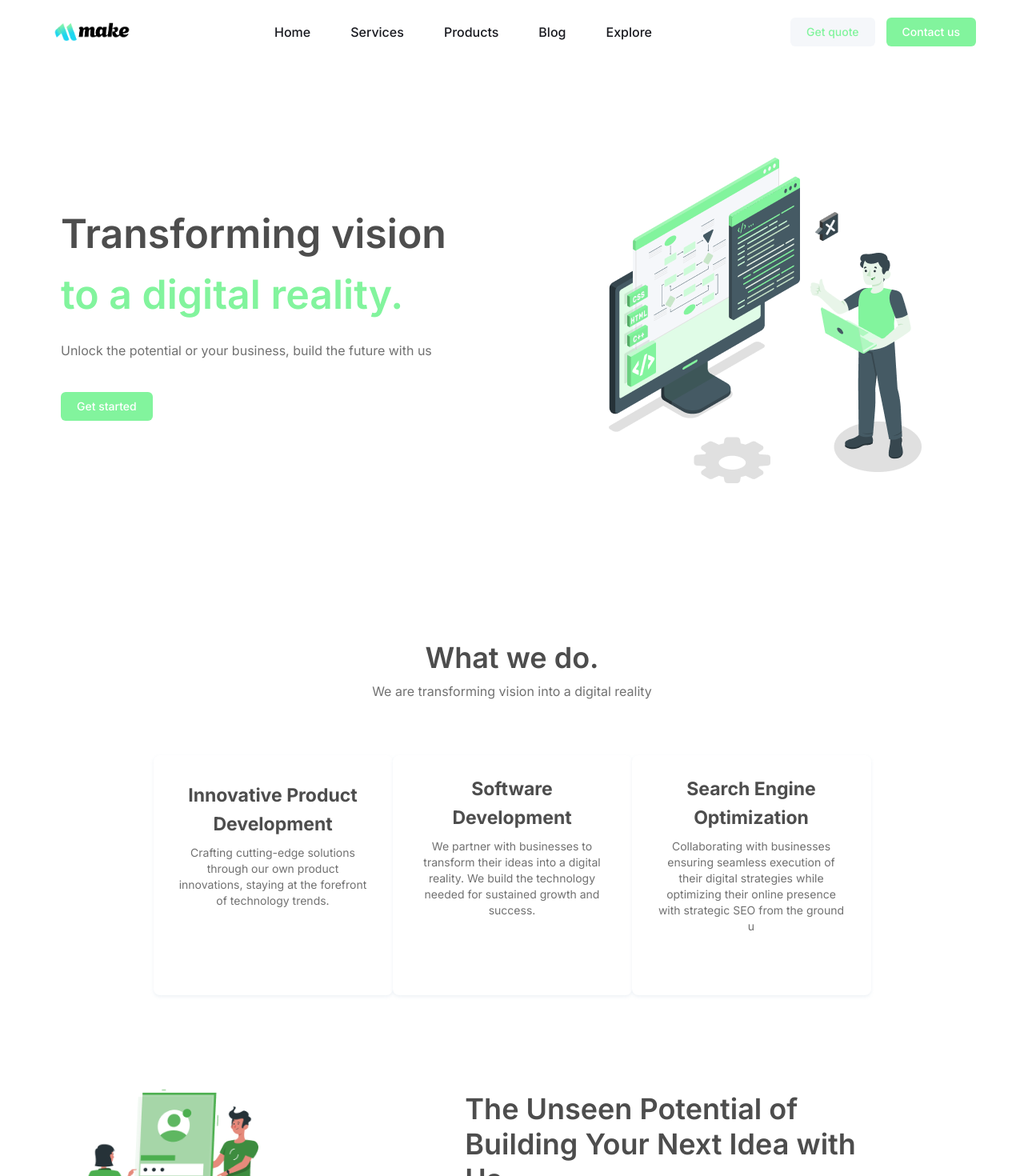
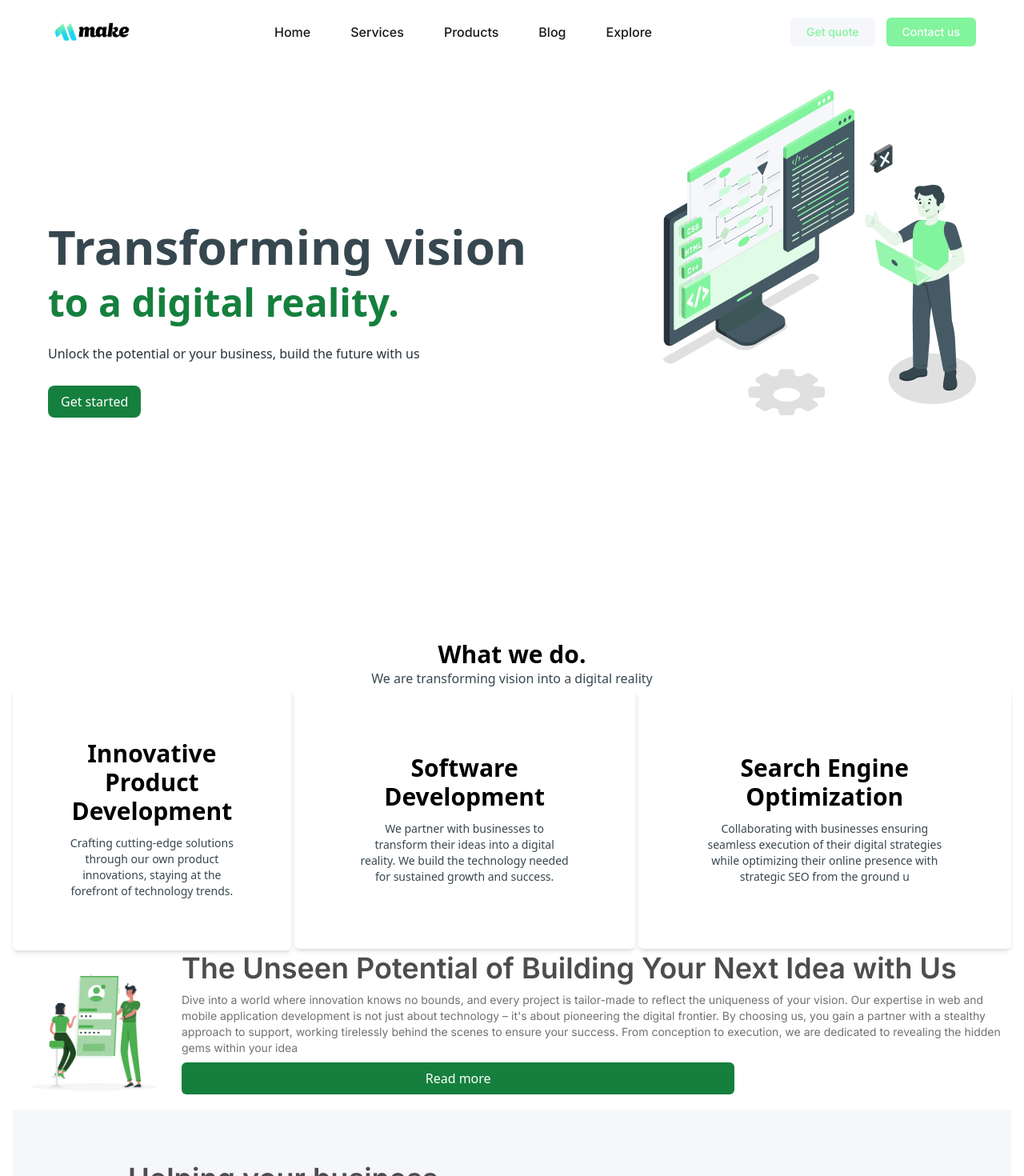
Before and after one commit to make-co-ke/make-web, a Next.js app: page / in a window 1280 px wide. Shown: the top 1470 px of the page at 80% size. Built offline with nearby package versions, Linux system fonts and the light colour scheme.

Commit message:
:construction: Edit home page

```diff
--- a/app/page.js
+++ b/app/page.js
@@ -2,11 +2,13 @@ import "@styles/globals.css";
 import Image from "next/image";
 import Link from "next/link";
 import boxicons from "boxicons/css/boxicons.min.css";
+import Hero from "@components/Hero";
 
 function Home() {
   return (
     <div className="container mx-auto px-4">
-      <div className="columns-2 __barner">
+      <Hero />
+      {/* <div className="columns-2 __barner">
         <div className="w-full  __intro">
           <p className="intro__text">
             Transforming vision
@@ -24,32 +26,33 @@ function Home() {
         <div className="w-full __intro __intro__image__wrapper ">
           <Image alt="image" src="/assets/images/3d__1.png" width={391} height={407} />
         </div>
-      </div>
-      <div className="__title_section">
-        <h1 className="__heading__2">What we do.</h1>
-        <p className="__title__description">
-          We are transforming vision into a digital reality
-        </p>
-        <div className="flex flex-col md:flex-row columns-3 __services">
-          <div className="__service__card">
-            <div className="icon"></div>
-            <p className="__service__title">Innovative Product Development</p>
-            <p className="__text__natural">
+      </div> */}
+      <div className="">
+        <div className="w-full text-center">
+          <h1 className="text-3xl font-bold">What we do.</h1>
+          <p className="text-secondary-200">
+            We are transforming vision into a digital reality
+          </p>
+        </div>
+        <div className="flex flex-col md:flex-row justify-center items-stretch gap-1">
+          <div className="shadow-md rounded-md flex flex-col gap-3 m-auto p-16 min-h-full">
+            <p className="text-3xl font-bold text-center">Innovative Product Development</p>
+            <p className="text-center text-secondary-200 text-sm">
               Crafting cutting-edge solutions through our own product
               innovations, staying at the forefront of technology trends.
             </p>
           </div>
-          <div className="__service__card">
-            <p className="__service__title">Software Development</p>
-            <p className="__text__natural">
+          <div className="shadow-md rounded-md flex flex-col gap-3 m-auto p-20 min-h-full">
+            <p className="text-3xl font-bold text-center">Software Development</p>
+            <p className="text-center text-secondary-200 text-sm">
               We partner with businesses to transform their ideas into a digital
               reality. We build the technology needed for sustained growth and
               success.
             </p>
           </div>
-          <div className="__service__card">
-            <p className="__service__title">Search Engine Optimization</p>
-            <p className="__text__natural">
+          <div className="shadow-md rounded-md flex flex-col gap-3 m-auto p-20 min-h-full">
+            <p className="text-3xl font-bold text-center ">Search Engine Optimization</p>
+            <p className="text-center text-secondary-200 text-sm">
               Collaborating with businesses ensuring seamless execution of their
               digital strategies while optimizing their online presence with
               strategic SEO from the ground u
@@ -58,11 +61,11 @@ function Home() {
         </div>
       </div>
 
-      <div className="grid grid-col-1 md:grid-cols-3 gap-4">
-        <div className="col-span-1 object-center">
-          <Image alt="image" src="/assets/images/3d__2.png" width={391} height={407} />
+      <div className="flex flex-col md:flex-row justify-between  align-middle gap-2 w-full">
+        <div className="md:w-1/2">
+          <Image alt="image" src="/assets/images/3d__2.png" className="w-full" width={391} height={407} />
         </div>
-        <div className="col-span-2 __statement__section ms:p-23">
+        <div className="flex flex-col gap-2 md:1/2">
           <h1 className="__title">
             The Unseen Potential of Building Your Next Idea with Us
           </h1>
@@ -78,8 +81,10 @@ function Home() {
             gems within your idea
           </p>
 
-          <Link href="/" className="__action action__solid __btn__margin">
-            Read more
+          <Link href="/" className="m-auto md:m-0">
+            <button className="w-4/6 bg-green-700 px-4 py-2 text-white rounded-md">
+              Read more
+            </button>
           </Link>
         </div>
       </div>
--- /dev/null
+++ b/components/Hero.jsx
@@ -0,0 +1,32 @@
+import Image from 'next/image'
+import Link from 'next/link'
+import React from 'react'
+
+export default function Hero() {
+  return (
+    <div className="flex flex-col-reverse lg:flex-row py-20 px-11 w-full md:py-28 justify-center lg:justify-between align-middle items-center h-screen">
+        <div className="flex flex-col gap-7 align-middle justify-center">
+            <div className="text-5xl lg:text-5xl font-semibold flex flex-col gap-4">
+                <p className='md:text-6xl text-secondary-200'>
+                    Transforming vision
+                </p>
+                <p className="text-green-700">
+                    to a digital reality.
+                </p>
+            </div>
+            <p className="font-normal text-secondary-100">
+                Unlock the potential or your business, build the future with us
+            </p>
+
+            <Link href="/" className="items-center">
+                <button className='bg-green-700 px-4 py-2 rounded-lg text-white'>
+                    Get started
+                </button>
+            </Link>
+        </div>
+        <div className="h-1/3 md:h-full">
+            <Image className='w-full' alt="image" src="/assets/images/3d__1.png" width={391} height={407} />
+        </div>
+    </div>
+  )
+}
--- a/tailwind.config.js
+++ b/tailwind.config.js
@@ -12,6 +12,14 @@ module.exports = {
         'gradient-conic':
           'conic-gradient(from 180deg at 50% 50%, var(--tw-gradient-stops))',
       },
+      colors : {
+        'primary': '#82f49d',
+        'secondary': {
+          100: '#263238',
+          200: '#37474f',
+        },
+        'tertiary': '#18191f',
+      }
     },
   },
   plugins: [],
```
